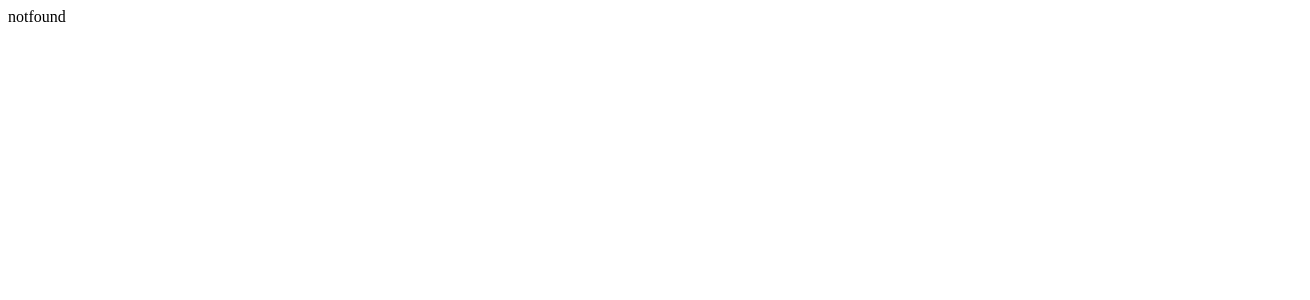
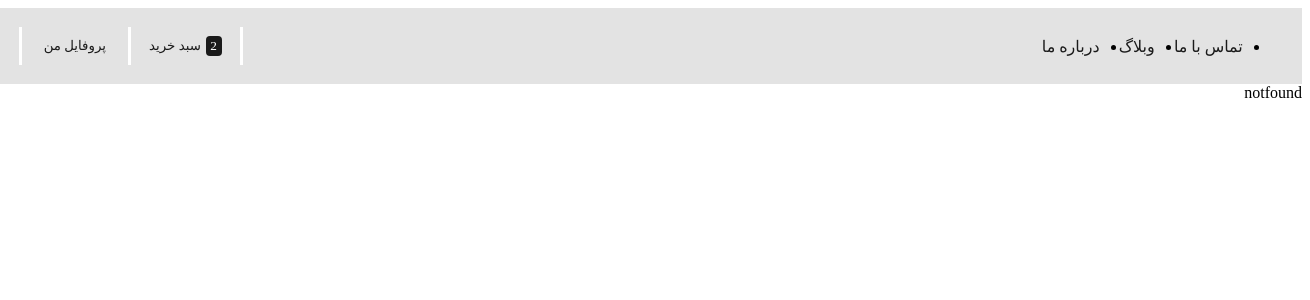
Before and after one commit to DevWithStraw/black-dark, a React (Vite) app: page /about-us in a window 1280 px wide. Shown: the top 300 px of the page, 1310 px wide, since content can reach past the window. Built offline with nearby package versions, Linux system fonts and the light colour scheme.

Commit message:
navbar route added

```diff
--- a/index.html
+++ b/index.html
@@ -1,12 +1,13 @@
 <!DOCTYPE html>
-<html lang="en">
+<html lang="fa-IR">
   <head>
     <meta charset="UTF-8" />
     <link id="favicon" rel="icon" href="/favicon-light.ico" />
     <meta name="viewport" content="width=device-width, initial-scale=1.0" />
     <title>Black Dark</title>
+    <link rel="stylesheet" href="./src/styles/dist/main.css">
   </head>
-  <body>
+  <body dir="rtl">
     <div id="root"></div>
     <script type="module" src="/src/main.jsx"></script>
   </body>
--- /dev/null
+++ b/src/layouts/navbar/index.js
@@ -0,0 +1 @@
+export {default} from './navbar';
--- /dev/null
+++ b/src/layouts/navbar/navbar.jsx
@@ -0,0 +1,31 @@
+import React from 'react';
+import './navbar.scss';
+
+import { Link } from 'react-router-dom';
+
+export default function navbar() {
+    return (
+        <nav>
+            <ul>
+                <li>
+                    <Link to='/contact-us'>تماس با ما</Link>
+                </li>
+                <li>
+                    <Link to='/blog'>وبلاگ</Link>
+                </li>
+                <li>
+                    <Link to='/about-us'>درباره ما</Link>
+                </li>
+            </ul>
+
+            <Link to='/purchase/cart'>
+                <button className='cart'>سبد خرید
+                    <div className="badge">2</div>
+                </button>
+            </Link>
+            <Link to='/profiles/me'>
+                <button>پروفایل من</button>
+            </Link>
+        </nav>
+    )
+}
--- /dev/null
+++ b/src/layouts/navbar/navbar.scss
@@ -0,0 +1,54 @@
+nav {
+    display: flex;
+    align-items: center;
+    background-color: #E3E3E3;
+    width: 100%;
+    height: 38px;
+    padding: 1.2rem;
+
+    ul {
+        display: flex;
+        margin-left: auto;
+        gap: 1.2rem;
+
+        li {
+            font-size: 1rem;
+        }
+    }
+
+    a {
+        color: #1a1a1a;
+        text-decoration: none;
+    }
+
+    button.cart {
+        display: flex;
+        flex-direction: row-reverse;
+        justify-content: center;
+        align-items: center;
+        border-left: none;
+        gap: 0.3rem;
+
+        .badge {
+            display: flex;
+            justify-content: center;
+            align-items: center;
+            width: 16px;
+            height: 20px;
+            color: #fff;
+            background-color: #1a1a1a;
+            border-radius: 4px;
+        }
+    }
+
+    button {
+        width: 112px;
+        height: 38px;
+        background-color: transparent;
+        color: #1a1a1a;
+        border: 3px solid #fff;
+        border-top: none;
+        border-bottom: none;
+        font-family: estedad;
+    }
+}
--- a/src/routes.jsx
+++ b/src/routes.jsx
@@ -1,13 +1,17 @@
 import { BrowserRouter, Routes, Route } from "react-router-dom";
 
 import Favicon from "./helpers/favicon";
+
 import Home from "./pages/home";
 import NotFound from "./pages/404";
+
+import Navbar from './layouts/navbar';
 
 function App() {
   return (
     <BrowserRouter>
       <Favicon />
+      <Navbar/>
       <Routes>
         <Route path="/" element={<Home />} />
         <Route path="*" element={<NotFound />} />
```
